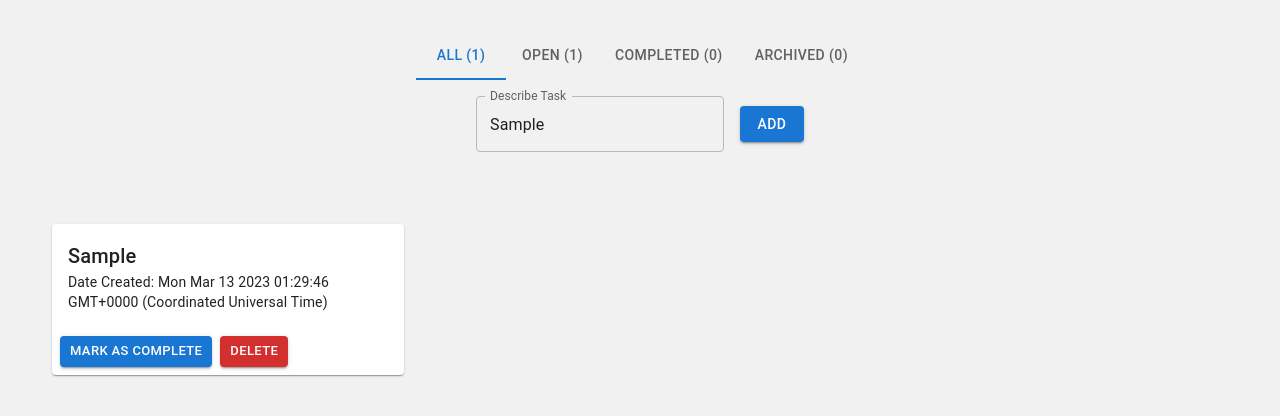
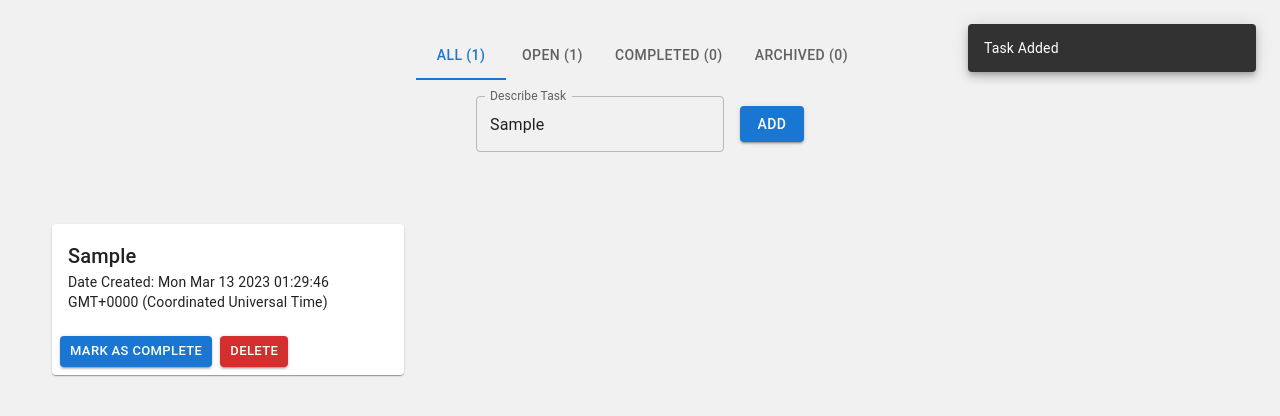
Before and after one commit to Hack-Weekly/mint-panda-todo-app, a React (Vite) app in the folder client/: page / in a window 1280 px wide. Both pictures are taken after typing "Sample" into the empty fields and a click on the button "ADD". Shown: the top 416 px of the page. Built offline with nearby package versions, Linux system fonts and the light colour scheme; the HTML template or start-up script is replaced by a standard one.

Commit message:
added toast component for add task

```diff
--- a/client/src/App.jsx
+++ b/client/src/App.jsx
@@ -1,6 +1,7 @@
 import { useState, useMemo } from 'react';
 import TaskList from './components/TaskList';
 import TabPanel from './components/TabPanel';
+import Toast from './components/Toast';
 import { Container, styled } from '@mui/system';
 import TaskInput from './components/TaskInput';
 import shortid from 'shortid';
@@ -18,6 +19,8 @@ function App() {
   const [value, setValue] = useState('all');
   const [tasks, setTasks] = useState([])
   const [inputValue, setInputValue] = useState('');
+  const [message, setMessage] = useState('');
+  const [openToast, setOpenToast] = useState(false);
 
   const taskText = useMemo(() => ({
     all: `All (${tasks.length})`,
@@ -42,6 +45,8 @@ function App() {
   // taskinput button onClick callback
   const addTask = () => {
     if (inputValue != '') {
+      setMessage('Task Added');
+      setOpenToast(true)
       const fullDate = new Date();
 
       setTasks([...tasks, {
@@ -57,9 +62,11 @@ function App() {
 
   // task button onClick callbacks passed as props
   const deleteTask = (id) => {
+    setMessage('Task Deleted')
     setTasks(tasks.filter(task => task.id !== id))
   }
   const completeTask = (id) => {
+    setMessage('Task Completed')
     let newTasks = tasks.map(task => {
       if (task.id === id){
         task.isCompleted = true;
@@ -70,6 +77,7 @@ function App() {
     setTasks(newTasks)
   }
   const archiveTask = (id) => {
+    setMessage('Task Archived')
     let newTasks = tasks.map(task => {
       if (task.id === id){
         task.isArchived = true;
@@ -82,6 +90,7 @@ function App() {
 
   return (
     <StyledContainer>
+      <Toast message={message} openToast={openToast} setOpenToast={setOpenToast} />
       <TabPanel selectedTab={value} setSelectedTab={setValue} taskText={taskText}/>
       <TaskInput inputValue={inputValue} setInputValue={setInputValue} addTask={addTask}/>
       <TaskList archiveTask={archiveTask} deleteTask={deleteTask} completeTask={completeTask} tasks={filteredTasks}/>
--- /dev/null
+++ b/client/src/components/Toast.jsx
@@ -0,0 +1,20 @@
+import React from 'react'
+import { Snackbar } from '@mui/material'
+
+const message = 'asdf'
+
+function Toast({ openToast, setOpenToast, message }) {
+
+  const handleClose = () => setOpenToast(false);
+
+  return (
+    <Snackbar
+    anchorOrigin={{vertical: 'top', horizontal: 'right'}}
+    message={message}
+    autoHideDuration={4000}
+    open={openToast}
+    onClose={handleClose} />
+  )
+}
+
+export default Toast
```
